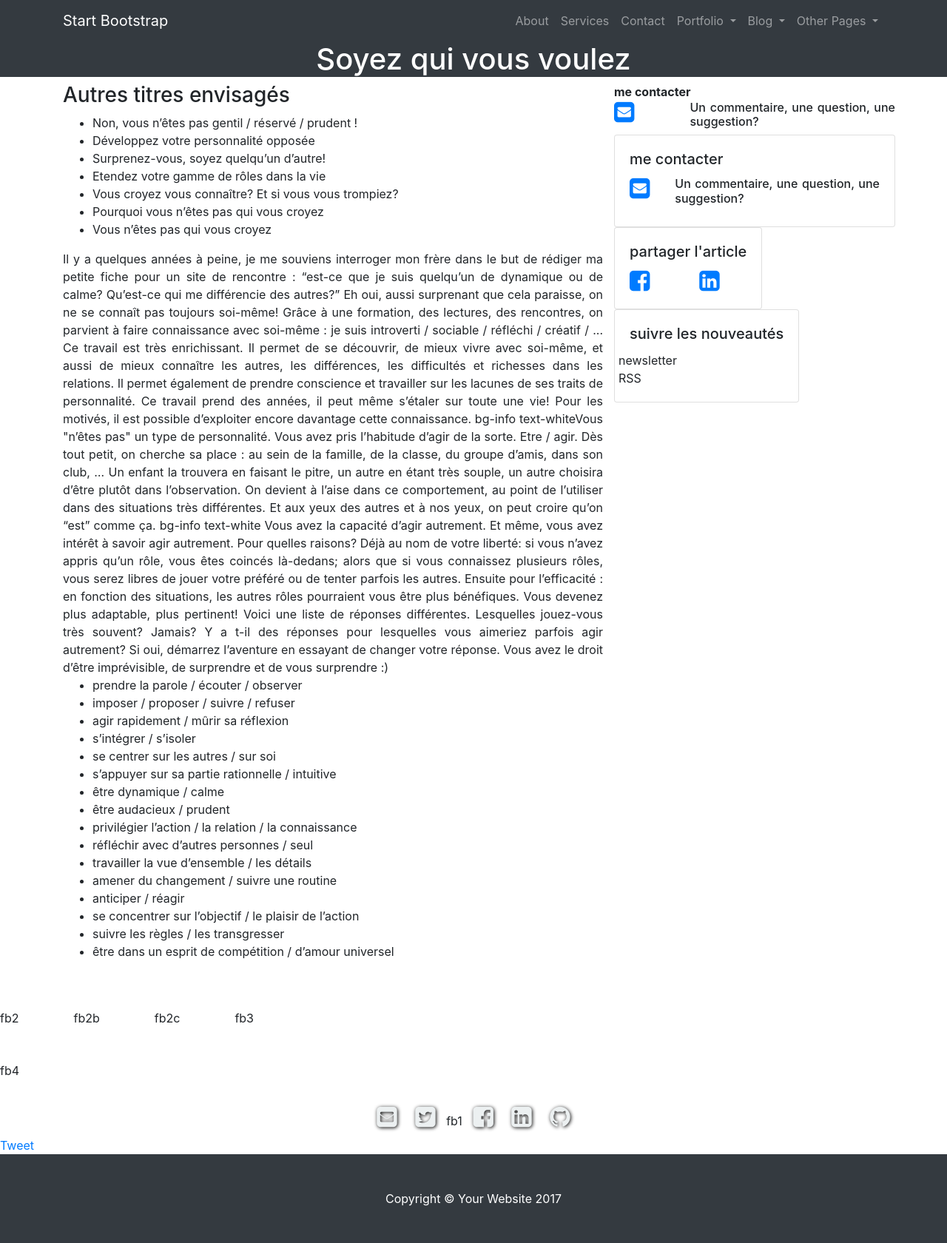
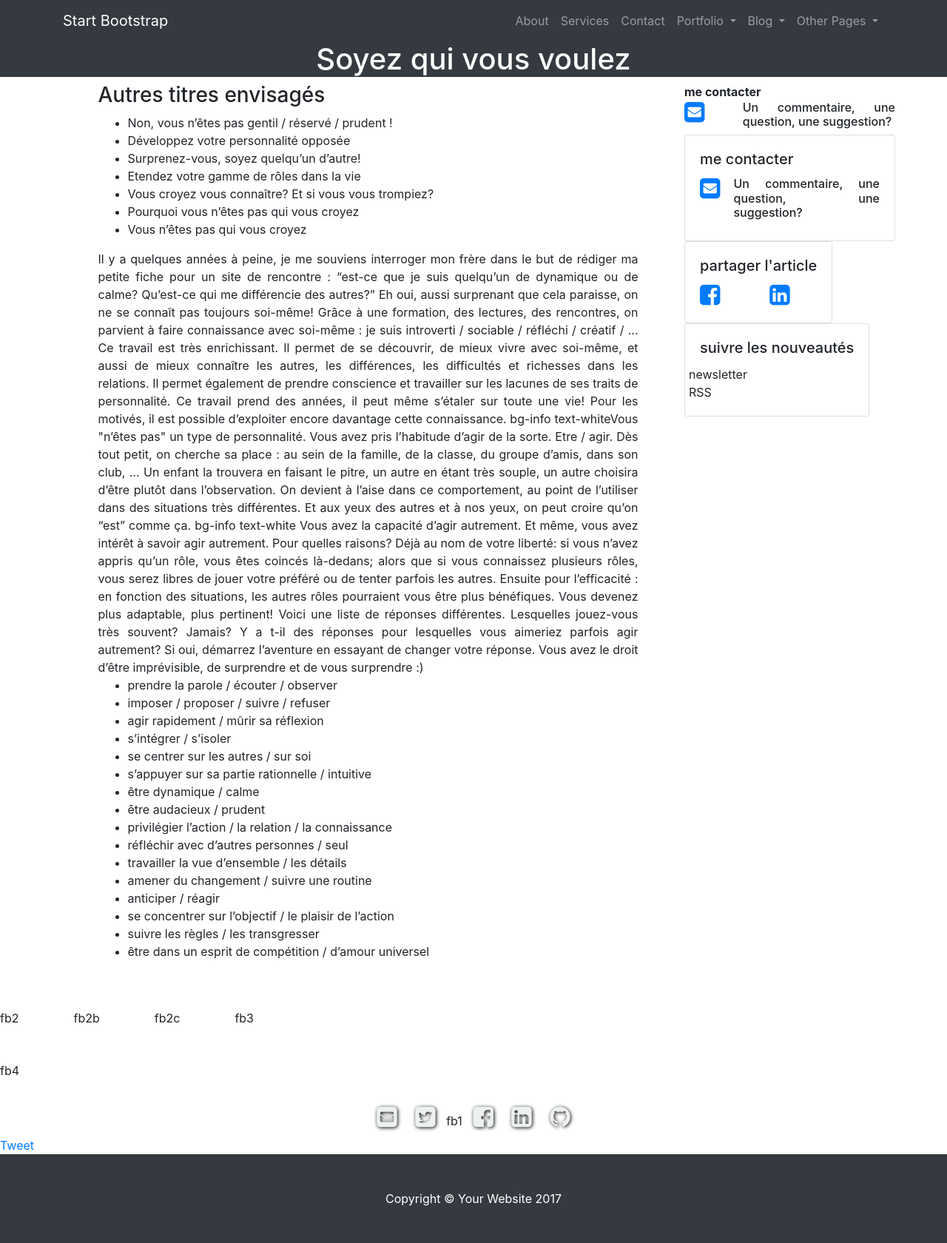
Before and after one commit to OrgaEvolutions/Nathoup.github.io, a Jekyll site: the page built from articles/personnalite.html, in a window 1280 px wide. Shown: the whole page at 74% size. Built offline with Jekyll 4.4.1, drawn with Linux system fonts in a browser that asks for light colours; nearby versions of some CDN libraries; comment, search, counter and statistics services are not loaded; grey boxes are pictures that could not be loaded.

Commit message:
Update post.html

```diff
--- a/_layouts/post.html
+++ b/_layouts/post.html
@@ -19,10 +19,10 @@ fin_element_liste: "</li>"
 <article>
  <div class="container">
     <div class="row">
-       <div class="col-lg-8 col-md-10 mx-auto">
+       <div class="col-md-8 col-sm-10 mx-auto">
         {{ content }}
        </div>
-       <div class = "col-lg-4">
+       <div class = "col-md-offset-1 col-md-3">
            <div class="row">
              <b>me contacter</b>
              <div class="row">
```
